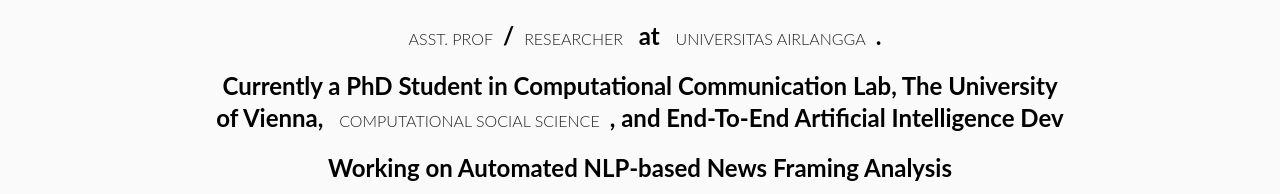
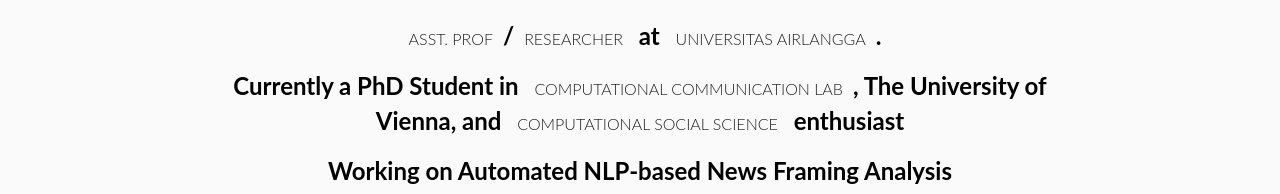
Before and after one commit to ruzcmc/ruzcmc.github.io, a plain HTML site: page index.html in a window 1280 px wide. Shown: the part 361-555 px from the top of the page. Drawn offline with Linux system fonts and the light colour scheme.

Commit message:
Update index.html

```diff
--- a/index.html
+++ b/index.html
@@ -108,7 +108,7 @@
 	  <h1>Hello! I'm <a href="https://orcid.org/0000-0002-9981-0809" target="_blank">Ruzza</a></h1>
 	  <ul>
 		  <li><h2><a href="https://ftmm.unair.ac.id/en/muhammad-noor-fakhruzzaman-s-kom-m-sc/">Asst. Prof</a>/<a href="https://scholar.google.com/citations?user=sWYXMQYAAAAJ&hl=en">Researcher</a> at <a href="https://ftmm.unair.ac.id/muhammad-noor-fakhruzzaman-s-kom-m-sc/">Universitas Airlangga</a>.</h2></li>
-		  <li><h2>Currently a PhD Student in Computational Communication Lab, The University of Vienna, <a href="https://sicss.io/2022/jogja/people">Computational Social Science</a>, and End-To-End Artificial Intelligence Dev</h2></li>
+		  <li><h2>Currently a PhD Student in <a href="https://compcommlab.univie.ac.at/team/praedocs/muhammad-noor-fakhruzzaman/">Computational Communication Lab</a>, The University of Vienna, and <a href="https://sicss.io/2022/jogja/people">Computational Social Science</a> enthusiast</h2></li>
 	  <li><h2>Working on Automated NLP-based News Framing Analysis</h2></li>
 	  <li><h2>Loves to watch Pro-Wrestling and as a hobby, trains Brazilian Jiu-Jitsu <sup>(i'm a Purple Belt)</sup></h2></li>
 	  </ul>
```
